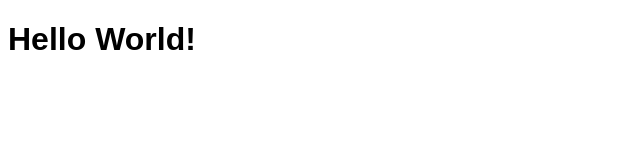
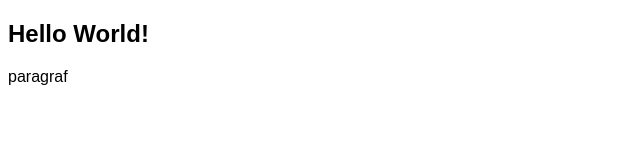
Before and after one commit to retr0-iJ/test, a plain HTML site: page index.html in a window 1280 px wide. Shown: the whole page, without its empty margins (0-640 px from the left). Drawn offline with Linux system fonts and the light colour scheme.

Commit message:
Mengubah file index

```diff
--- a/index.html
+++ b/index.html
@@ -11,7 +11,8 @@
     </style>
 </head>
 <body>
-    <h1>Hello World!</h1>
+    <h2>Hello World!</h2>
+    <p>paragraf</p>
     <link rel="stylesheet" href="script.js">
 </body>
 </html>
```
